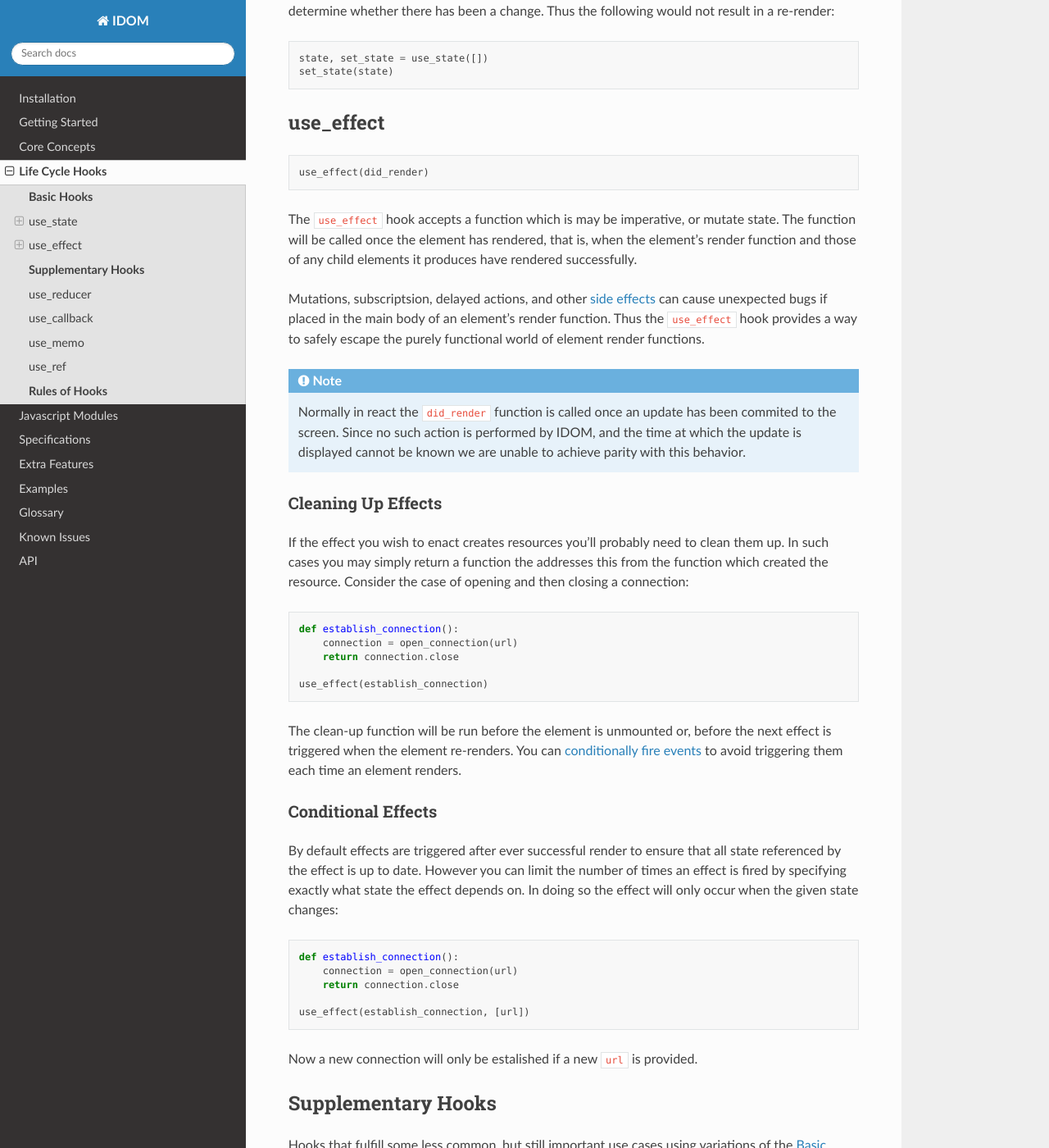
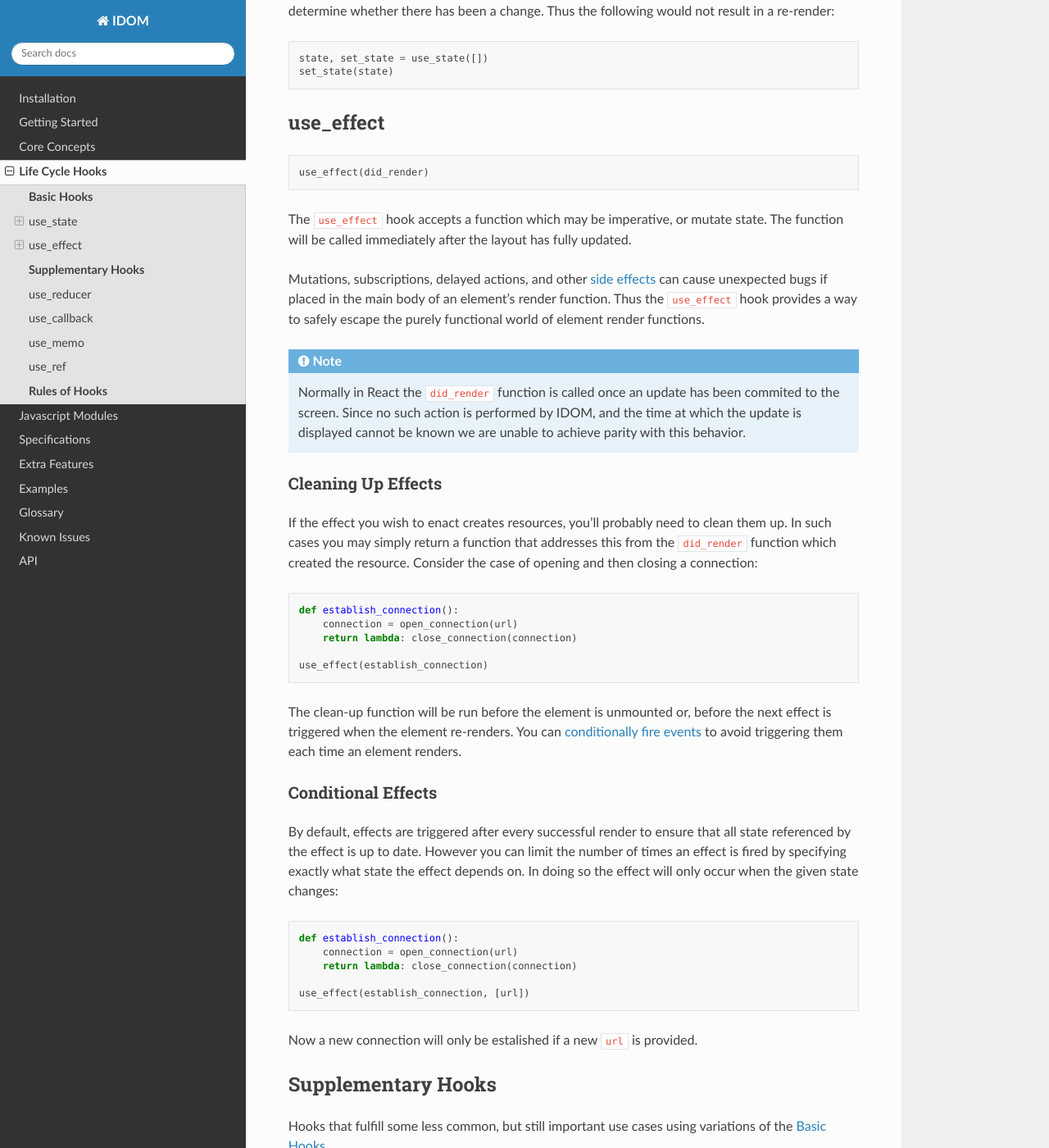
Before and after one commit to DarylPastidio/reactpy, a Sphinx documentation site: the page built from docs/source/life-cycle-hooks.rst, in a window 1280 px wide and 1400 px high, scrolled down 2378 px. Shown: the whole window at 82% size. Built offline with Sphinx 7.4.7 and the Read the Docs theme 2.0.0, drawn with Linux system fonts in a browser that asks for light colours; pages that are not in the unit, such as notebooks, are missing from menus; the version number could not be read and is left out; some of the changed text lies outside the part shown.

Commit message:
Fix doc typos
Thanks Dana :)

```diff
--- a/docs/source/index.rst
+++ b/docs/source/index.rst
@@ -69,8 +69,8 @@
     server.run(host, port)
 
 Running this will serve our slideshow to ``"https://localhost:8765"``. You can try out
-a working example by enabling the widget below - clicking the image should cause it to
-change 🖱️
+a working example by enabling the widget below. Once enabled clicking the image will
+cause the widget to change 🖱️
 
 .. interactive-widget:: slideshow
 
--- a/docs/source/life-cycle-hooks.rst
+++ b/docs/source/life-cycle-hooks.rst
@@ -103,19 +103,17 @@
 
     use_effect(did_render)
 
-The ``use_effect`` hook accepts a function which is may be imperative, or mutate state.
-The function will be called once the element has rendered, that is, when the
-element's render function and those of any child elements it produces have rendered
-successfully.
+The ``use_effect`` hook accepts a function which may be imperative, or mutate state. The
+function will be called immediately after the layout has fully updated.
 
-Mutations, subscriptsion, delayed actions, and other `side effects`_ can cause
+Mutations, subscriptions, delayed actions, and other `side effects`_ can cause
 unexpected bugs if placed in the main body of an element's render function. Thus the
 ``use_effect`` hook provides a way to safely escape the purely functional world of
 element render functions.
 
 .. note::
 
-    Normally in react the ``did_render`` function is called once an update has been
+    Normally in React the ``did_render`` function is called once an update has been
     commited to the screen. Since no such action is performed by IDOM, and the time
     at which the update is displayed cannot be known we are unable to achieve parity
     with this behavior.
@@ -124,15 +122,16 @@
 Cleaning Up Effects
 ...................
 
-If the effect you wish to enact creates resources you'll probably need to clean them up.
-In such cases you may simply return a function the addresses this from the function
-which created the resource. Consider the case of opening and then closing a connection:
+If the effect you wish to enact creates resources, you'll probably need to clean them
+up. In such cases you may simply return a function that addresses this from the
+``did_render`` function which created the resource. Consider the case of opening and
+then closing a connection:
 
 .. code-block::
 
     def establish_connection():
         connection = open_connection(url)
-        return connection.close
+        return lambda: close_connection(connection)
 
     use_effect(establish_connection)
 
@@ -145,7 +144,7 @@
 Conditional Effects
 ...................
 
-By default effects are triggered after ever successful render to ensure that all state
+By default, effects are triggered after every successful render to ensure that all state
 referenced by the effect is up to date. However you can limit the number of times an
 effect is fired by specifying exactly what state the effect depends on. In doing so
 the effect will only occur when the given state changes:
@@ -154,7 +153,7 @@
 
     def establish_connection():
         connection = open_connection(url)
-        return connection.close
+        return lambda: close_connection(connection)
 
     use_effect(establish_connection, [url])
 
@@ -210,12 +209,12 @@
 
 A derivative of :ref:`use_memo`, the ``use_callback`` hook teturns a
 `memoized <memoization>`_ callback. This is useful when passing callbacks to child
-elements which check reference equality to prevent unnecessary renders. The of the
+elements which check reference equality to prevent unnecessary renders. The of
 ``memoized_callback`` will only change when the given depdencies do.
 
 .. note::
 
-    The list of "dependencies" are not passed as arguments to the function ostensibly
+    The list of "dependencies" are not passed as arguments to the function. Ostensibly
     though, that is what they represent. Thus any variable referenced by the function
     must be listed as dependencies. We're working on a linter to help enforce this
     [GH202]_.
@@ -267,9 +266,9 @@
 ``initial_state``. The identity of the ``Ref`` object will be preserved for the lifetime
 of the element.
 
-A ``Ref`` is most useful if you need to incur side effect since updating its
+A ``Ref`` is most useful if you need to incur side effects since updating its
 ``.current`` attribute doesn't trigger a re-render of the element. You'll often use this
-hook alongside :ref:`use_effect` or in response to element event handlers. The
+hook alongside :ref:`use_effect` or in response to element event handlers.
 :ref:`The Game Snake` provides a good use case for ``use_ref``.
 
 
```
Also changed, not shown: other parts of docs/source/index.rst (+1 -1 lines), other parts of docs/source/life-cycle-hooks.rst (+7 -7 lines), docs/source/core-concepts.rst (+15 -15 lines), docs/source/getting-started.rst (+14 -14 lines), docs/source/installation.rst (+5 -5 lines), 1 other file.
